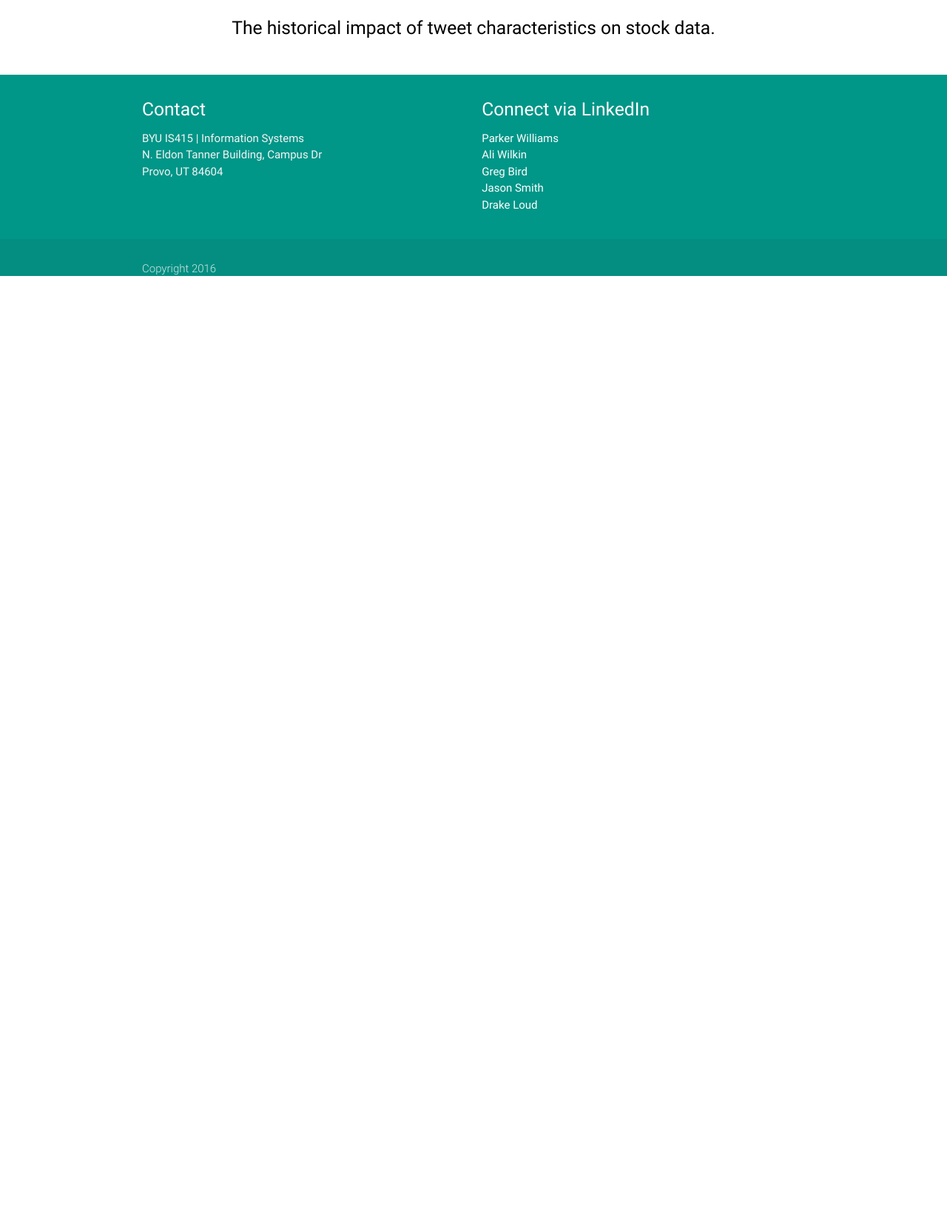
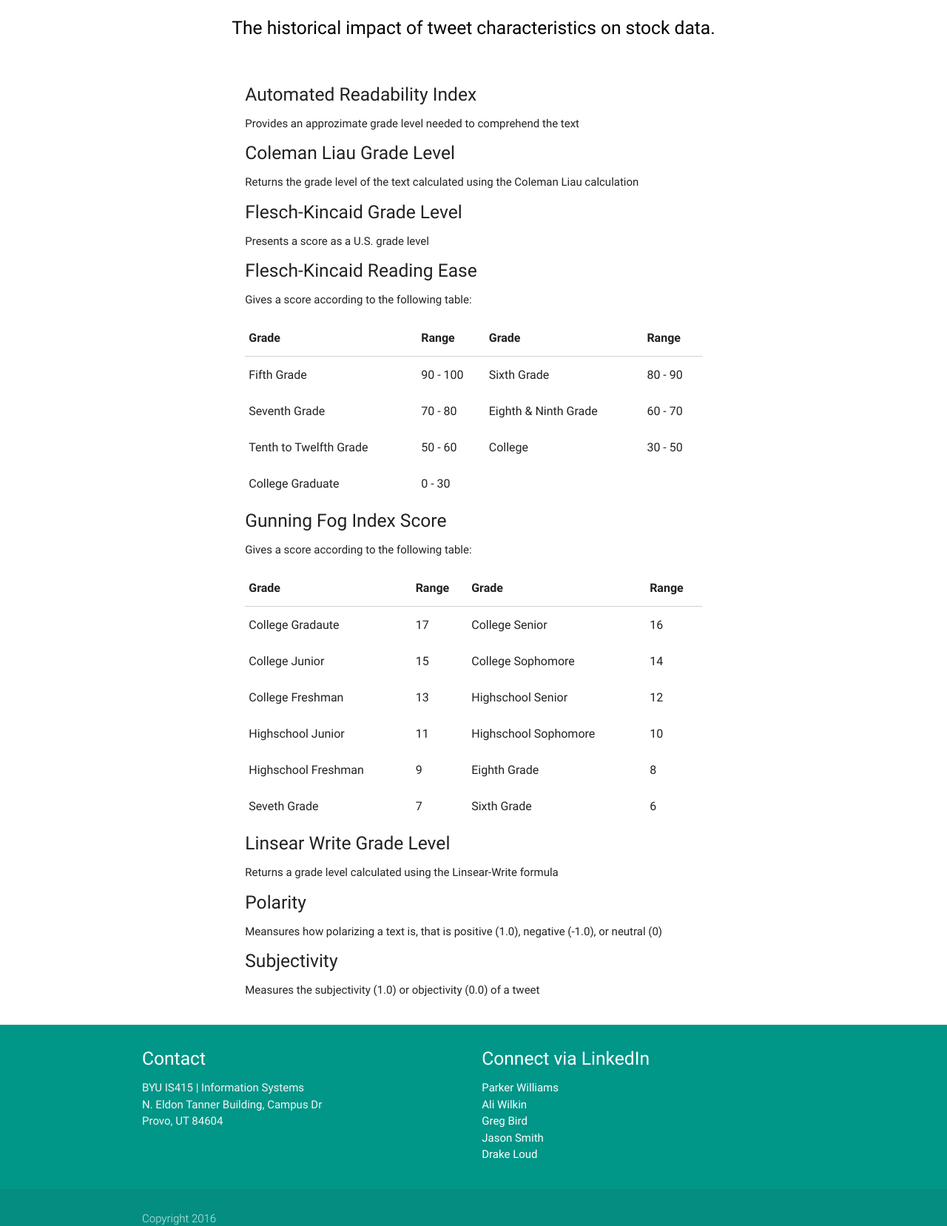
Before and after one commit to pwill2/ExchangeHack, a Django app: page /analysis/dashboard/ in a window 1280 px wide. Shown: the part 188-1845 px from the top of the page at 74% size. Before the commit the page ends 561 px from the top, so only its background shows below. Run offline with Django 3.2, Linux system fonts and the light colour scheme; a user stored in the database is signed in; some libraries are stand-ins or nearby versions.

Commit message:
added descriptions to tableau sheet

```diff
--- a/smh/analysis/templates/analysis/dashboard.html
+++ b/smh/analysis/templates/analysis/dashboard.html
@@ -10,12 +10,12 @@
         <h5 class="center italic black-text">The historical impact of tweet characteristics on stock data.</h5>
     </div>
     <div class="row">
-
         <div class='tableauPlaceholder' id='viz1481328837793' style='position: relative'>
             <noscript>
                 <a href='#'>
                     <img alt='Dashboard 1 ' src='https:&#47;&#47;public.tableau.com&#47;static&#47;images&#47;Ex&#47;ExchangeHack&#47;Dashboard1&#47;1_rss.png' style='border: none' />
-	</a></noscript>
+                </a>
+            </noscript>
             <object class='tableauViz'  style='display:none;'>
                 <param name='host_url' value='https%3A%2F%2Fpublic.tableau.com%2F' />
                 <param name='site_root' value='' />
@@ -40,9 +40,119 @@
             scriptElement.src = 'https://public.tableau.com/javascripts/api/viz_v1.js';
             vizElement.parentNode.insertBefore(scriptElement, vizElement);
         </script>
+    </div>
+    <div class="row">
+        <div class="col s3"></div>
+        <div class="col s6">
+            <h5>Automated Readability Index</h5>
+            <p>Provides an approzimate grade level needed to comprehend the text</p>
 
+            <h5>Coleman Liau Grade Level</h5>
+            <p>Returns the grade level of the text calculated using the Coleman Liau calculation</p>
 
+            <h5>Flesch-Kincaid Grade Level</h5>
+            <p>Presents a score as a U.S. grade level</p>
 
+            <h5>Flesch-Kincaid Reading Ease</h5>
+            <p>Gives a score according to the following table:</p>
+            <table>
+                <thead>
+                    <tr>
+                    <th data-field="grade">Grade</th>
+                    <th data-field="range">Range</th>
+                    <th data-field="grade">Grade</th>
+                    <th data-field="range">Range</th>
+                    </tr>
+                </thead>
+                <tbody>
+                    <tr>
+                        <td>Fifth Grade</td>
+                        <td>90 - 100</td>
+                        <td>Sixth Grade</td>
+                        <td> 80 - 90</td>
+                    </tr>
+                    <tr>
+                        <td>Seventh Grade</td>
+                        <td>70 - 80</td>
+                        <td>Eighth & Ninth Grade</td>
+                        <td>60 - 70</td>
+                    </tr>
+                    <tr>
+                        <td>Tenth to Twelfth Grade</td>
+                        <td>50 - 60</td>
+                        <td>College</td>
+                        <td>30 - 50</td>
+                    </tr>
+                    <tr>
+                        <td>College Graduate</td>
+                        <td>0 - 30</td>
+                        <td></td>
+                        <td></td>
+                    </tr>
+                </tbody>
+            </table>
+
+            <h5>Gunning Fog Index Score</h5>
+            <p>Gives a score according to the following table:</p>
+            <table>
+                <thead>
+                    <tr>
+                    <th data-field="grade">Grade</th>
+                    <th data-field="range">Range</th>
+                    <th data-field="grade">Grade</th>
+                    <th data-field="range">Range</th>
+                    </tr>
+                </thead>
+                <tbody>
+                    <tr>
+                        <td>College Gradaute</td>
+                        <td>17</td>
+                        <td>College Senior</td>
+                        <td>16</td>
+                    </tr>
+                    <tr>
+                        <td>College Junior</td>
+                        <td>15</td>
+                        <td>College Sophomore</td>
+                        <td>14</td>
+                    </tr>
+                    <tr>
+                        <td>College Freshman</td>
+                        <td>13</td>
+                        <td>Highschool Senior</td>
+                        <td>12</td>
+                    </tr>
+                    <tr>
+                        <td>Highschool Junior</td>
+                        <td>11</td>
+                        <td>Highschool Sophomore</td>
+                        <td>10</td>
+                    </tr>
+                    <tr>
+                        <td>Highschool Freshman</td>
+                        <td>9</td>
+                        <td>Eighth Grade</td>
+                        <td>8</td>
+                    </tr>
+                    <tr>
+                        <td>Seveth Grade</td>
+                        <td>7</td>
+                        <td>Sixth Grade</td>
+                        <td>6</td>
+                    </tr>
+                </tbody>
+            </table>
+
+            <h5>Linsear Write Grade Level</h5>
+            <p>Returns a grade level calculated using the Linsear-Write formula</p>
+
+            <h5>Polarity</h5>
+            <p>Meansures how polarizing a text is, that is positive (1.0), negative (-1.0), or neutral (0)</p>
+
+            <h5>Subjectivity</h5>
+            <p>Measures the subjectivity (1.0) or objectivity (0.0) of a tweet</p>
+        </div>
+        <div class="col s3"></div>
     </div>
 
 {% endblock %}
```
Lines whose indentation alone changed are shown as unchanged.
